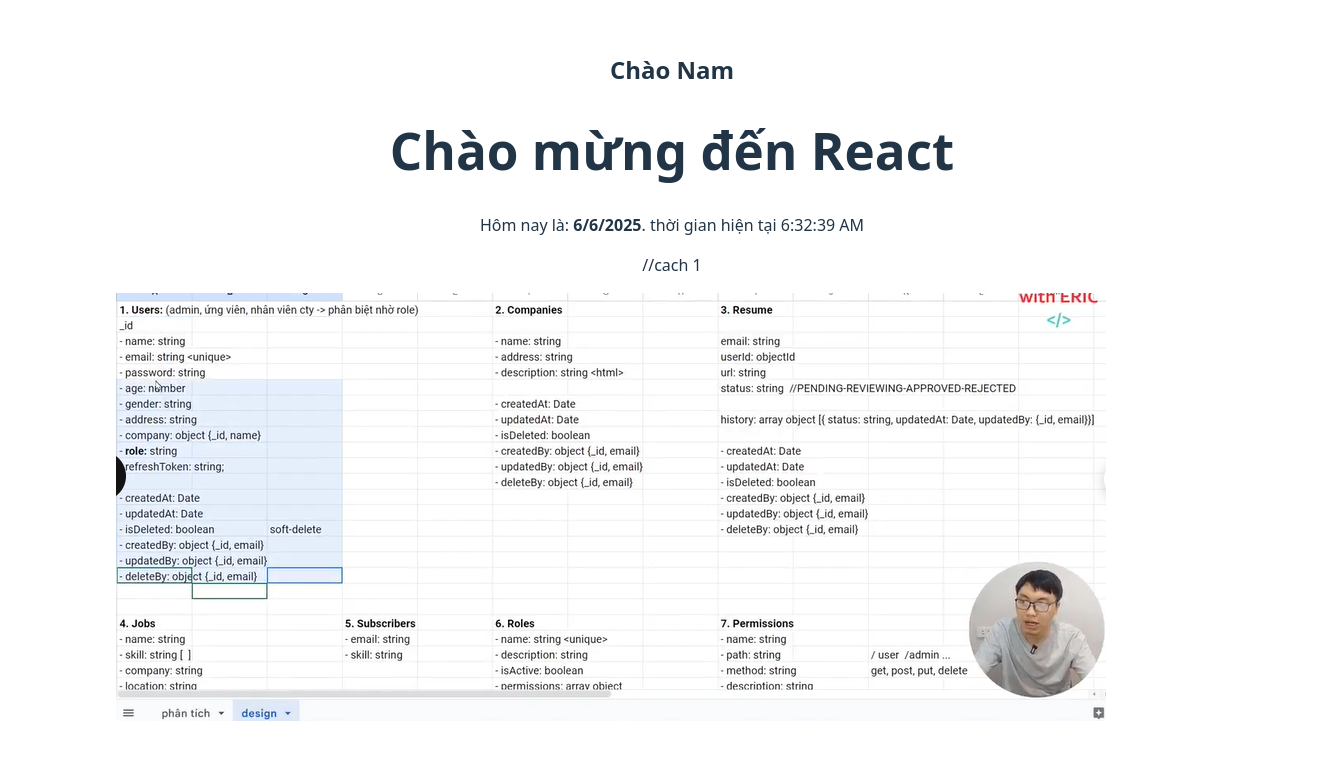
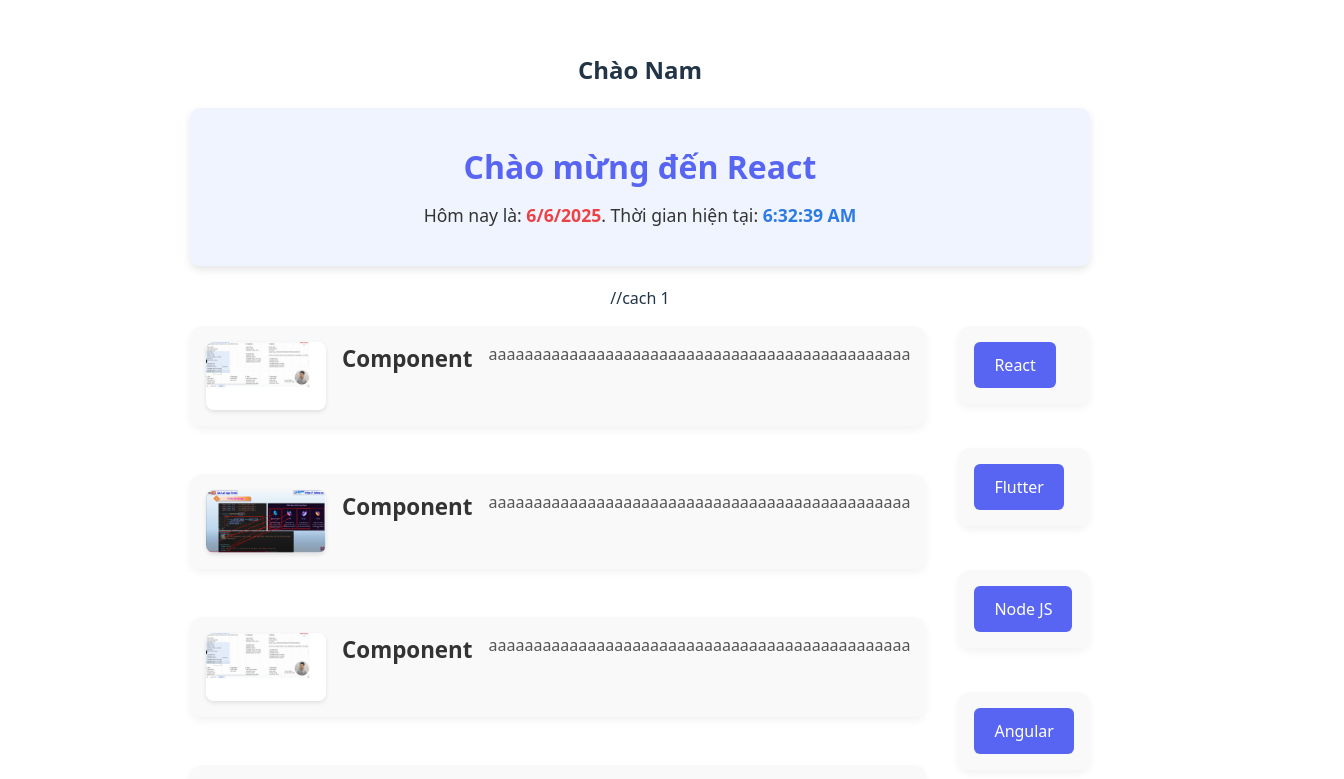
Before and after one commit to Huycoconut/React-tutorial, a React (Vite) app: page / in a window 1280 px wide. Shown: the top 779 px of the page, 1344 px wide, since content can reach past the window. Built offline with nearby package versions, Linux system fonts and the light colour scheme.

Commit message:
props.children

```diff
--- a/src/App.css
+++ b/src/App.css
@@ -5,7 +5,41 @@
   text-align: center;
 }
 
-.imageDemo {
-  width: 700px;
-  height: 600px;
+.main-tab-wrapper {
+  display: flex;
+  flex-direction: row; /* nằm ngang */
+  align-items: flex-start;
+  gap: 32px;
+  justify-content: center;
+  flex-wrap: wrap; /* giúp responsive */
 }
+
+.main-list {
+  display: flex;
+  flex-direction: column;
+  gap: 16px;
+  padding: 0;
+  margin: 0;
+}
+
+.tab-buttons {
+
+  display: flex;
+  flex-direction: column;
+  gap: 12px;
+}
+
+button {
+  padding: 12px 20px;
+  font-size: 1rem;
+  background-color: #5865f2;
+  color: white;
+  border: none;
+  border-radius: 6px;
+  cursor: pointer;
+  transition: background-color 0.2s;
+}
+
+button:hover {
+  background-color: #4752c4;
+}
--- a/src/App.jsx
+++ b/src/App.jsx
@@ -1,6 +1,7 @@
 import "./App.css";
 
 import { data } from "../src/data";
+import TabButton from "./component/TabButton.jsx"
 import Header from "./component/Header/Header.jsx";
 import MainContent from "./component/MainContent/MainContent.jsx";
 
@@ -10,17 +11,22 @@
       <DynamicValue />
       <Header />
       //cach 1
-      <ul>
-        <MainContent
-          image={data[0].image}
-          desc={data[0].desc}
-          title={data[0].title}
-        />
-        //cach 2
-        <MainContent {...data[1]} />
-        <MainContent {...data[1]} />
-        <MainContent {...data[1]} />
-      </ul>
+      <div className="main-tab-wrapper">
+  <ul className="main-list">
+    <MainContent {...data[0]} />
+    <MainContent {...data[1]} />
+    <MainContent {...data[2]} />
+    <MainContent {...data[3]} />
+  </ul>
+
+  <div className="tab-buttons">
+    <TabButton>React</TabButton>
+    <TabButton>Flutter</TabButton>
+    <TabButton>Node JS</TabButton>
+    <TabButton>Angular</TabButton>
+  </div>
+</div>
+
     </>
   );
 }
--- /dev/null
+++ b/src/component/Header/Header.css
@@ -0,0 +1,28 @@
+.header {
+    background-color: #f0f4ff;
+    padding: 20px;
+    border-radius: 10px;
+    box-shadow: 0 4px 8px rgba(0, 0, 0, 0.1);
+    text-align: center;
+    margin-bottom: 20px;
+  }
+
+  .header-title {
+    font-size: 2rem;
+    color: #5865f2;
+    margin-bottom: 10px;
+  }
+
+  .header-info {
+    font-size: 1.1rem;
+    color: #333;
+  }
+
+  .header-info strong {
+    color: #ed4245;
+  }
+
+  .header-time {
+    font-weight: bold;
+    color: #2c7be5;
+  }
--- a/src/component/Header/Header.jsx
+++ b/src/component/Header/Header.jsx
@@ -1,3 +1,6 @@
+import './Header.css';
+import React from 'react';
+
 let time = new Date().toLocaleTimeString();
 let today = new Date().toLocaleDateString();
 const welcom = ["Chào mừng đến React"];
@@ -5,15 +8,15 @@
 
 
 function Header() {
-  return (
-    <>
-      <h1>{welcom[0]}</h1>
-      <p>
-        Hôm nay là: <strong>{today}</strong>. thời gian hiện tại {""}
-        <trong>{time}</trong>
-      </p>
-    </>
-  );
-}
+    return (
+      <div className="header">
+        <h1 className="header-title">{welcom[0]}</h1>
+        <p className="header-info">
+          Hôm nay là: <strong>{today}</strong>. Thời gian hiện tại:{" "}
+          <span className="header-time">{time}</span>
+        </p>
+      </div>
+    );
+  }
 
 export default Header;
--- /dev/null
+++ b/src/component/MainContent/MainContent.css
@@ -0,0 +1,32 @@
+li {
+    list-style: none;
+    background-color: #f9f9f9;
+    margin: 16px 0;
+    padding: 16px;
+    border-radius: 12px;
+    box-shadow: 0 4px 8px rgba(0, 0, 0, 0.05);
+    display: flex;
+    align-items: flex-start;
+    gap: 16px;
+  }
+
+  li img {
+    width: 120px;
+    height: auto;
+    border-radius: 8px;
+    object-fit: cover;
+    box-shadow: 0 2px 4px rgba(0, 0, 0, 0.1);
+  }
+
+  li h2 {
+    margin: 0 0 8px;
+    font-size: 1.4rem;
+    color: #333;
+  }
+
+  li p {
+    margin: 0;
+    color: #555;
+    line-height: 1.5;
+    max-width: 600px;
+  }
--- a/src/component/MainContent/MainContent.jsx
+++ b/src/component/MainContent/MainContent.jsx
@@ -1,4 +1,5 @@
 import PropTypes from "prop-types";
+import './MainContent.css';
 
 function MainContent({ image, title, desc }) {
   return (
--- /dev/null
+++ b/src/component/TabButton.jsx
@@ -0,0 +1,7 @@
+export default function TabButoon({children}) {
+  return (
+    <li>
+      <button>{children}</button>
+    </li>
+  );
+}
```
